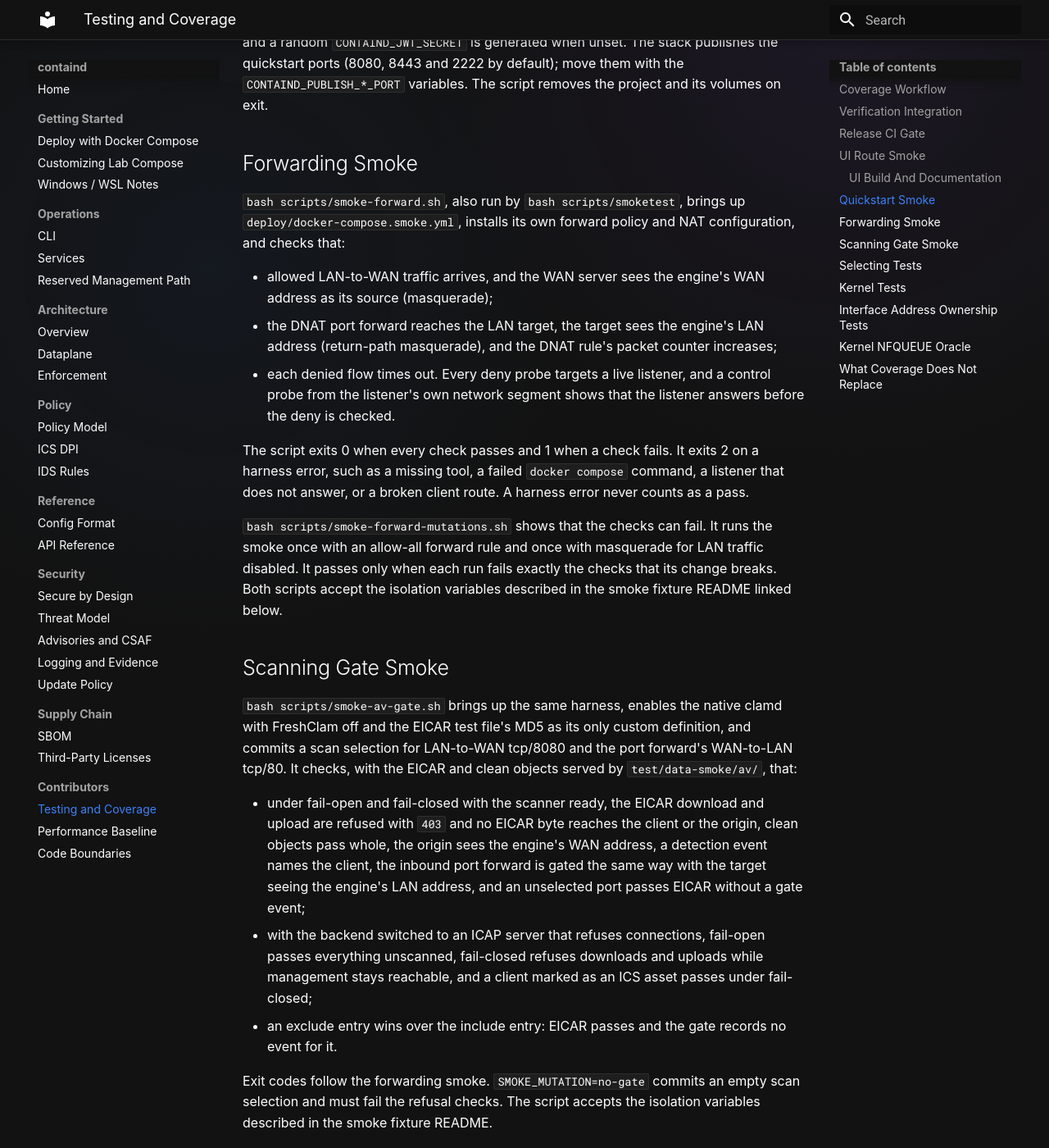
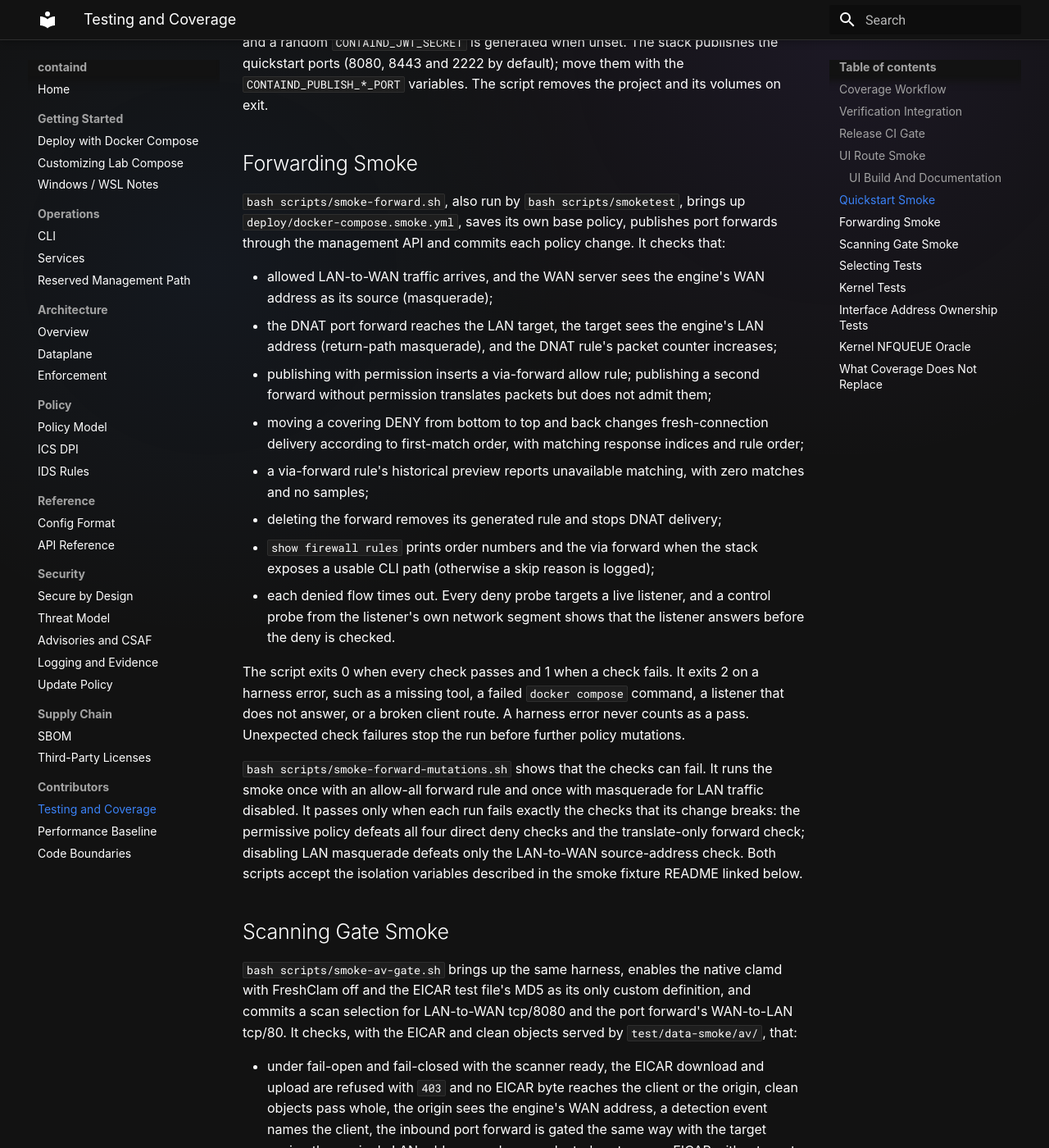
Before and after one commit to tonylturner/containd, an MkDocs documentation site: the page built from docs/mkdocs/testing.md, in a window 1280 px wide and 1400 px high, scrolled down 2753 px. Shown: the whole window at 82% size. Built offline with MkDocs 1.6.1 and Material for MkDocs 9.7.7, drawn with Linux system fonts in a browser that asks for light colours.

Commit message:
test: exercise ordered port-forward authoring in live smoke

```diff
--- a/docs/mkdocs/testing.md
+++ b/docs/mkdocs/testing.md
@@ -124,14 +124,26 @@ volumes on exit.
 ## Forwarding Smoke
 
 `bash scripts/smoke-forward.sh`, also run by `bash scripts/smoketest`, brings
-up `deploy/docker-compose.smoke.yml`, installs its own forward policy and NAT
-configuration, and checks that:
+up `deploy/docker-compose.smoke.yml`, saves its own base policy, publishes
+port forwards through the management API and commits each policy change.
+It checks that:
 
 - allowed LAN-to-WAN traffic arrives, and the WAN server sees the engine's
   WAN address as its source (masquerade);
 - the DNAT port forward reaches the LAN target, the target sees the engine's
   LAN address (return-path masquerade), and the DNAT rule's packet counter
   increases;
+- publishing with permission inserts a via-forward allow rule; publishing a
+  second forward without permission translates packets but does not admit
+  them;
+- moving a covering DENY from bottom to top and back changes fresh-connection
+  delivery according to first-match order, with matching response indices and
+  rule order;
+- a via-forward rule's historical preview reports unavailable matching, with
+  zero matches and no samples;
+- deleting the forward removes its generated rule and stops DNAT delivery;
+- `show firewall rules` prints order numbers and the via forward when the
+  stack exposes a usable CLI path (otherwise a skip reason is logged);
 - each denied flow times out. Every deny probe targets a live listener, and a
   control probe from the listener's own network segment shows that the
   listener answers before the deny is checked.
@@ -139,13 +151,16 @@ configuration, and checks that:
 The script exits 0 when every check passes and 1 when a check fails. It exits
 2 on a harness error, such as a missing tool, a failed `docker compose`
 command, a listener that does not answer, or a broken client route. A harness
-error never counts as a pass.
+error never counts as a pass. Unexpected check failures stop the run before
+further policy mutations.
 
 `bash scripts/smoke-forward-mutations.sh` shows that the checks can fail. It
 runs the smoke once with an allow-all forward rule and once with masquerade
 for LAN traffic disabled. It passes only when each run fails exactly the
-checks that its change breaks. Both scripts accept the isolation variables
-described in the smoke fixture README linked below.
+checks that its change breaks: the permissive policy defeats all four direct
+deny checks and the translate-only forward check; disabling LAN masquerade
+defeats only the LAN-to-WAN source-address check. Both scripts accept the
+isolation variables described in the smoke fixture README linked below.
 
 ## Scanning Gate Smoke
 
```
Also changed, not shown: 3 other files.
